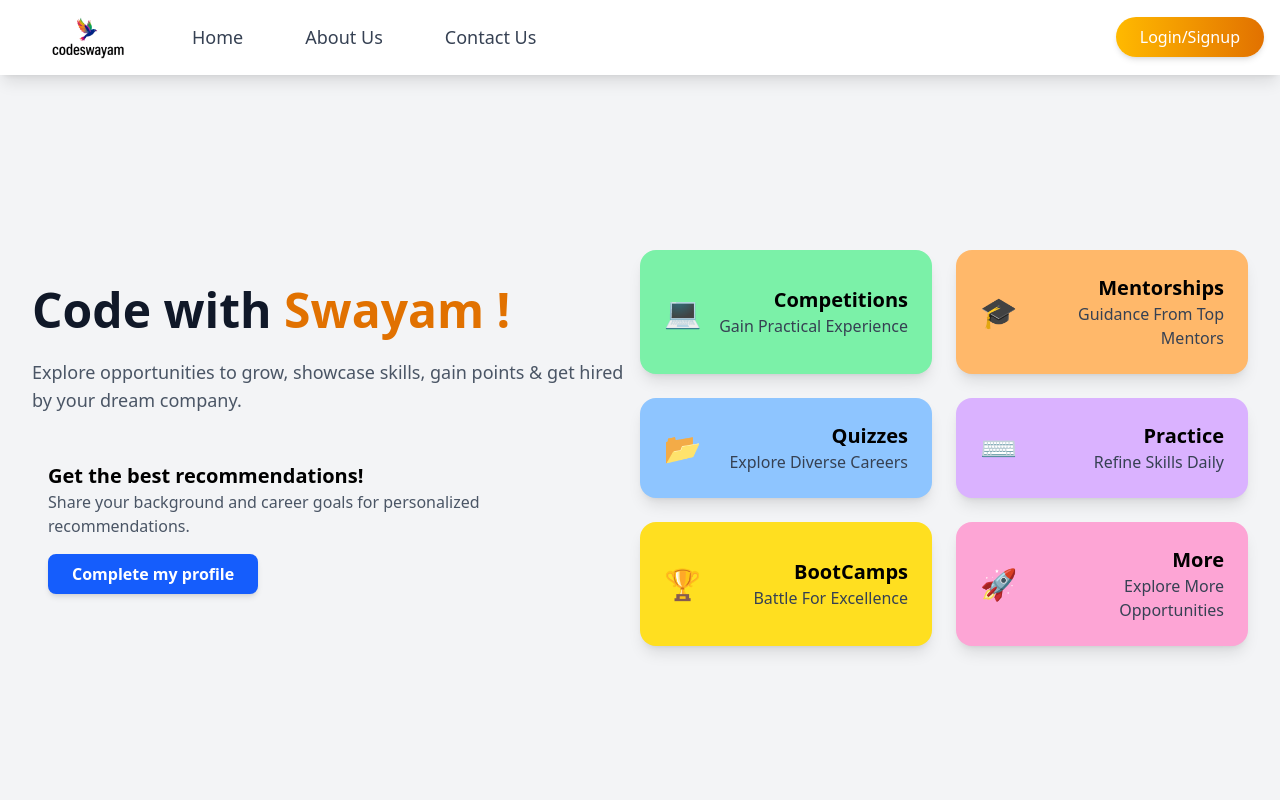
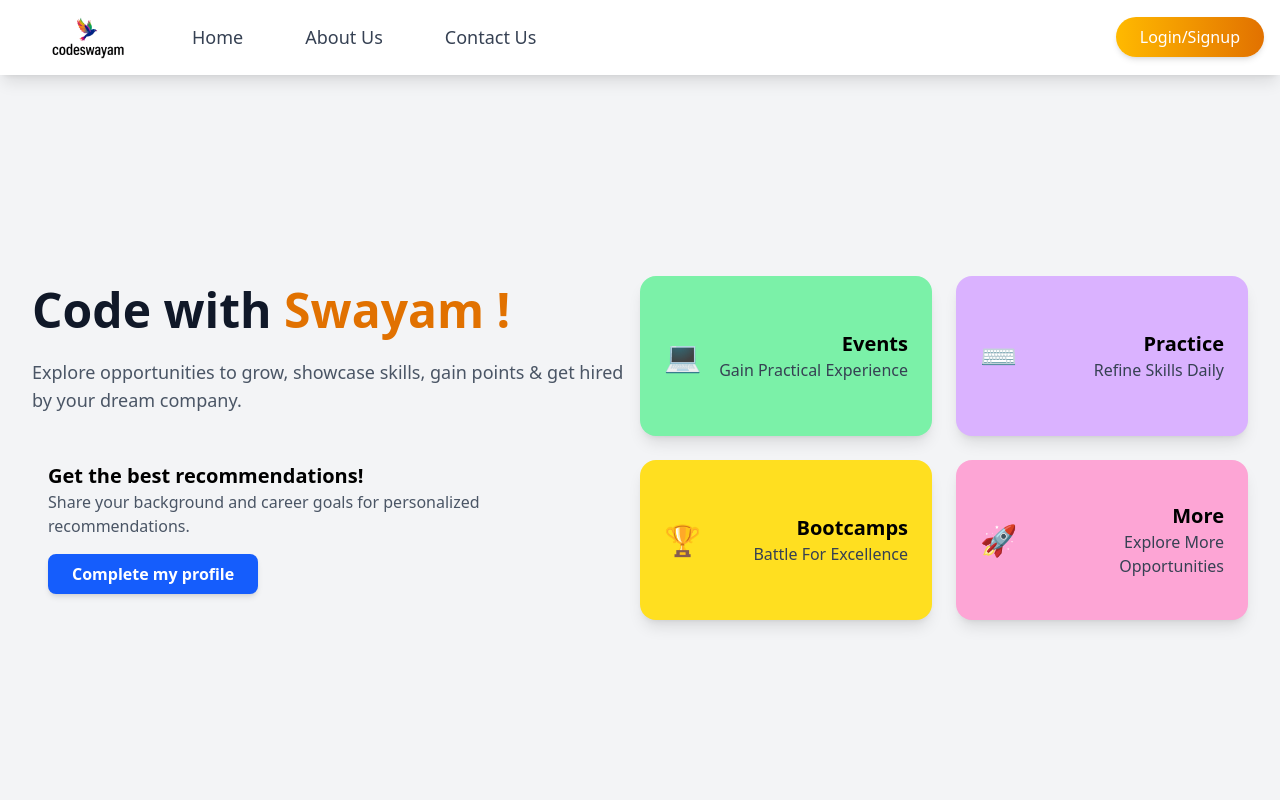
Before and after one commit to ShivprasadP/code_swayam_frontend, a React (Vite) app: page / in a window 1280 px wide. Shown: the top 800 px of the page. Built offline with nearby package versions, Linux system fonts and the light colour scheme; no server answers.

Commit message:
home-page-changes

```diff
--- a/src/component/Home_Body.jsx
+++ b/src/component/Home_Body.jsx
@@ -1,9 +1,7 @@
 const categories = [
-    { title: "Competitions", description: "Gain Practical Experience", icon: "💻", color: "bg-green-300" },
-    { title: "Mentorships", description: "Guidance From Top Mentors", icon: "🎓", color: "bg-orange-300" },
-    { title: "Quizzes", description: "Explore Diverse Careers", icon: "📂", color: "bg-blue-300" },
+    { title: "Events", description: "Gain Practical Experience ", icon: "💻", color: "bg-green-300" },
     { title: "Practice", description: "Refine Skills Daily", icon: "⌨️", color: "bg-purple-300" },
-    { title: "BootCamps", description: "Battle For Excellence", icon: "🏆", color: "bg-yellow-300" },
+    { title: "Bootcamps", description: "Battle For Excellence", icon: "🏆", color: "bg-yellow-300" },
     { title: "More", description: "Explore More Opportunities", icon: "🚀", color: "bg-pink-300" },
   ];
 
@@ -32,7 +30,7 @@ const categories = [
           {categories.map((item, index) => (
             <div
               key={index}
-              className={`${item.color} p-6 rounded-2xl shadow-lg flex items-center justify-between cursor-pointer transition-all`}
+              className={`${item.color} p-6 h-40 rounded-2xl shadow-lg flex items-center justify-between cursor-pointer transition-all`}
             >
               <div className="text-3xl text-gray-900">{item.icon}</div>
               <div className="text-right">
```
